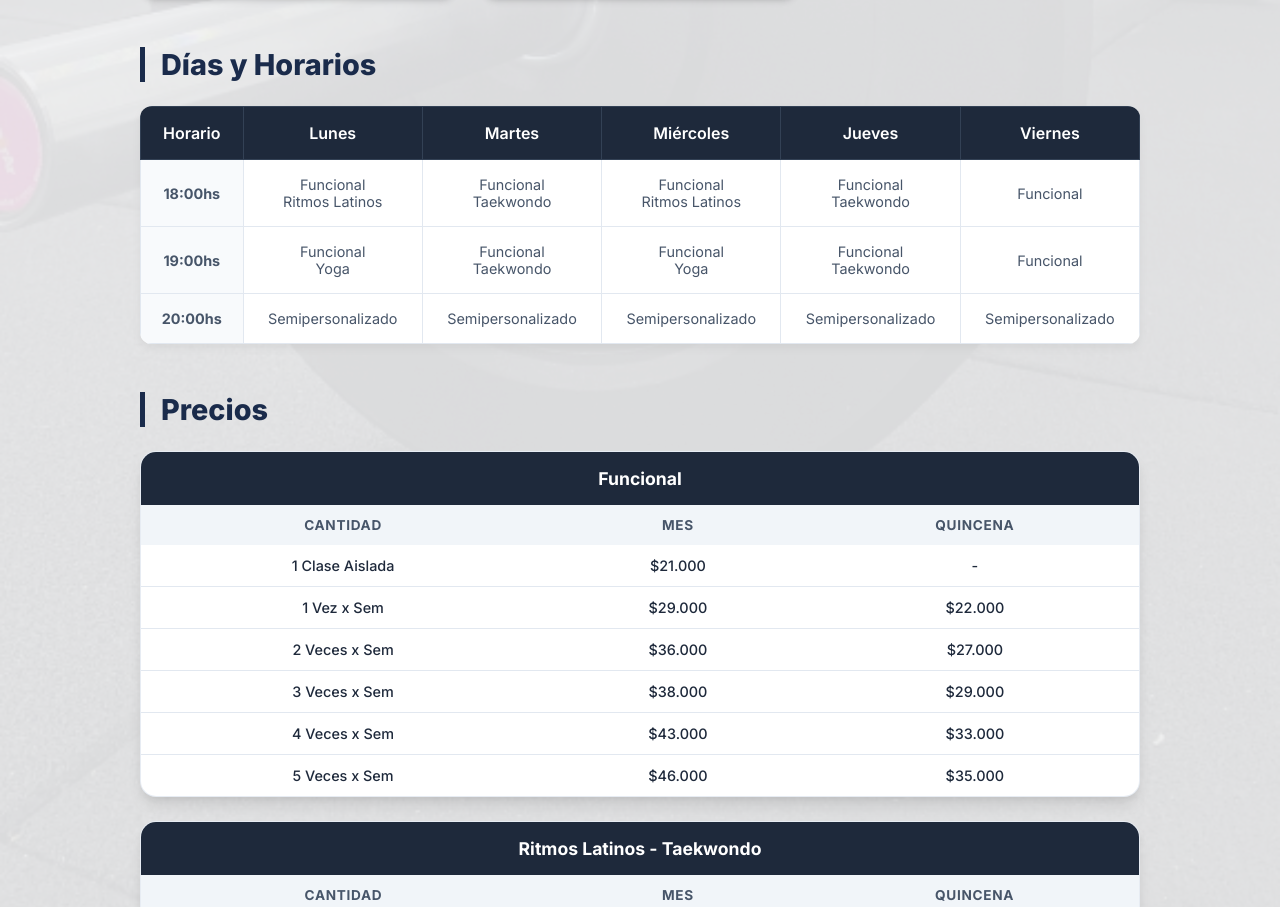
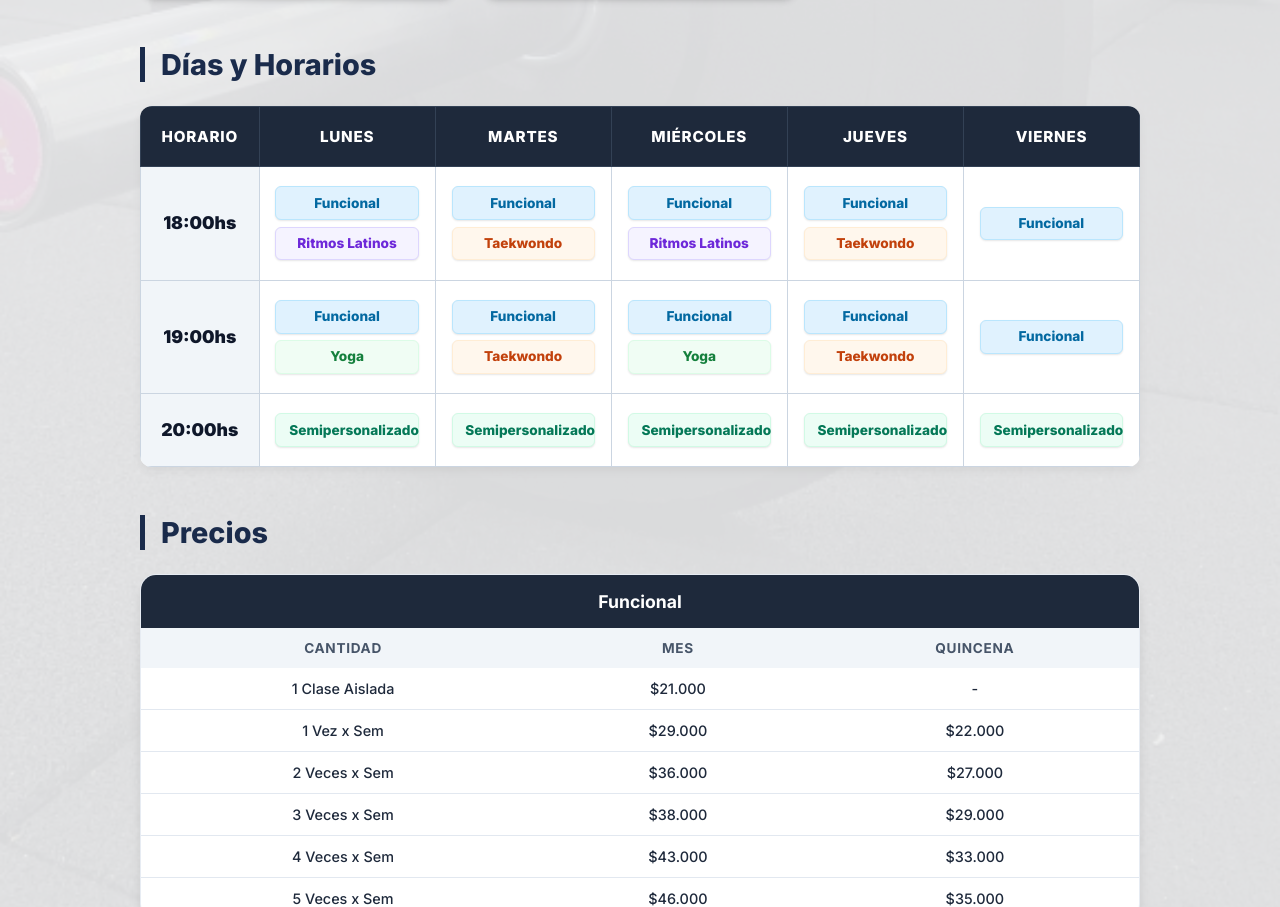
Before and after one commit to Rsport/Rsport-2026, a Next.js app: page /info in a window 1280 px wide. Shown: the part 1361-2268 px from the top of the page. Built offline with nearby package versions, Linux system fonts and the light colour scheme.

Commit message:
Add files via upload

```diff
--- a/app/info/info.module.css
+++ b/app/info/info.module.css
@@ -150,25 +150,83 @@
 .scheduleTable th {
     background: #1e293b;
     color: white;
-    padding: 1rem;
+    padding: 1.25rem;
     text-align: center;
-    font-weight: 600;
+    font-weight: 800;
     border: 1px solid #334155;
+    text-transform: uppercase;
+    letter-spacing: 0.05em;
+    font-size: 0.95rem;
 }
 
 .scheduleTable td {
-    padding: 1rem;
+    padding: 1rem 0.5rem;
     text-align: center;
-    border: 1px solid #e2e8f0;
-    color: #475569;
-    font-size: 0.9rem;
+    border: 1px solid #cbd5e1;
+    color: #1e293b;
+    font-size: 1rem;
     vertical-align: middle;
+    font-weight: 600;
+    line-height: 1.4;
 }
 
 .timeCell {
-    background: #f8fafc;
-    font-weight: 700;
-    color: #0f172a;
+    background: #f1f5f9;
+    font-weight: 900 !important;
+    color: #0f172a !important;
+    font-size: 1.1rem !important;
+}
+
+/* Activity Tags */
+.tagFuncional,
+.tagRitmos,
+.tagTaekwondo,
+.tagYoga,
+.tagSemi {
+    display: inline-block;
+    padding: 0.4rem 0.8rem;
+    border-radius: 6px;
+    font-weight: 800;
+    font-size: 0.85rem;
+    margin: 0.2rem 0;
+    width: 90%;
+    text-align: center;
+    box-shadow: 0 1px 2px rgba(0, 0, 0, 0.1);
+}
+
+.tagFuncional {
+    background: #e0f2fe;
+    color: #0369a1;
+    /* Sky Blue */
+    border: 1px solid #bae6fd;
+}
+
+.tagRitmos {
+    background: #f5f3ff;
+    color: #6d28d9;
+    /* Purple */
+    border: 1px solid #ddd6fe;
+}
+
+.tagTaekwondo {
+    background: #fff7ed;
+    color: #c2410c;
+    /* Orange (instead of Red) */
+    border: 1px solid #ffedd5;
+}
+
+.tagYoga {
+    background: #f0fdf4;
+    color: #15803d;
+    /* Green */
+    border: 1px solid #dcfce7;
+}
+
+.tagSemi {
+    background: #ecfdf5;
+    color: #047857;
+    /* Emerald */
+    border: 1px solid #d1fae5;
 }
 
 /* Prices */
```
